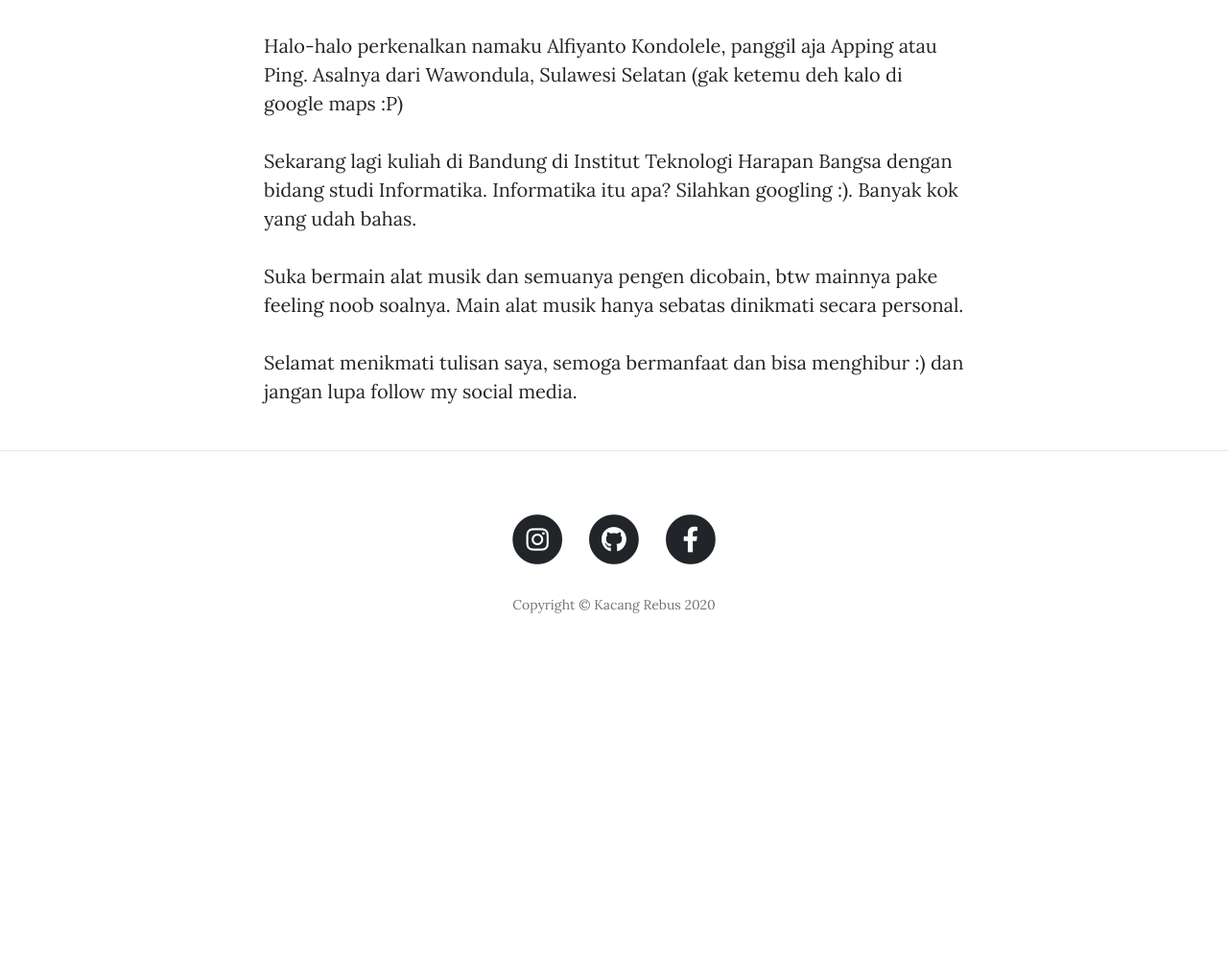
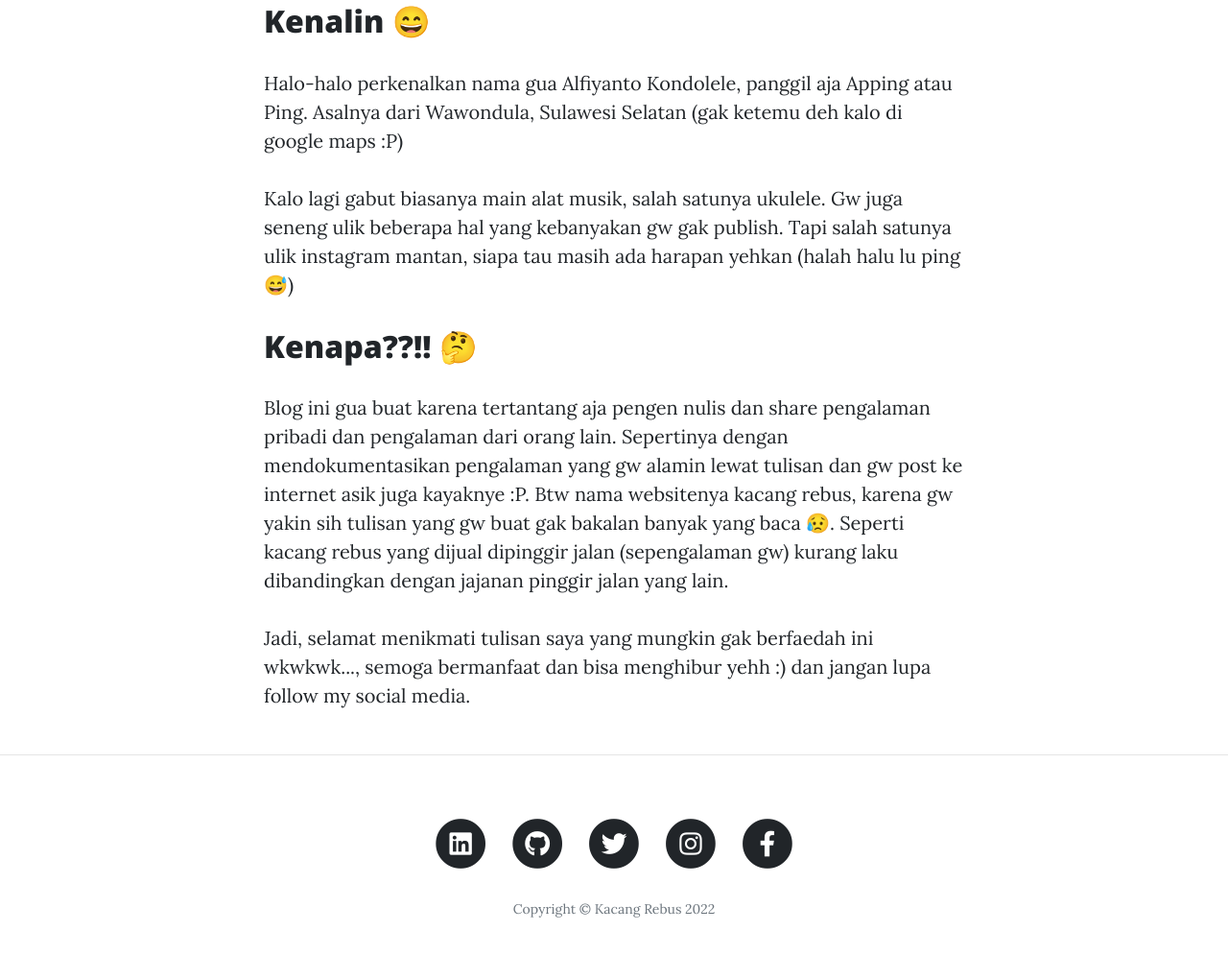
Before and after one commit to haloapping/kacangrebus, a website: page about.html in a window 1280 px wide. Shown: the part 579-1574 px from the top of the page at 96% size. Before the commit the page ends 1285 px from the top, so only its background shows below. Drawn offline with nearby package versions, Linux system fonts and the light colour scheme.

Commit message:
Edit content

```diff
--- a/about.html
+++ b/about.html
@@ -78,34 +78,48 @@
   <div class="container">
     <div class="row">
       <div class="col-lg-8 col-md-10 mx-auto">
-        <p>Halo-halo perkenalkan namaku Alfiyanto Kondolele, panggil aja Apping atau Ping. Asalnya dari Wawondula,
-          Sulawesi Selatan (gak ketemu deh kalo di google maps :P)</p>
+        <h2 class="post-title">
+          Kenalin 😄
+        </h2>
+        <p>
+          Halo-halo perkenalkan nama gua Alfiyanto Kondolele, panggil aja Apping atau Ping. Asalnya dari Wawondula,
+          Sulawesi Selatan (gak ketemu deh kalo di google maps :P)
+        </p>
 
-        <p>Sekarang lagi kuliah di Bandung di Institut Teknologi Harapan Bangsa dengan bidang
-          studi Informatika. Informatika itu apa? Silahkan googling :). Banyak kok yang udah bahas.</p>
+        <p>
+          Kalo lagi gabut biasanya main alat musik, salah satunya ukulele.
+          Gw juga seneng ulik beberapa hal yang kebanyakan gw gak publish.
+          Tapi salah satunya ulik instagram mantan, siapa tau masih ada harapan yehkan (halah halu lu ping 😅)
+        </p>
 
-        <p>Suka bermain alat musik dan semuanya pengen dicobain, btw mainnya pake feeling noob soalnya. Main alat
-          musik hanya sebatas dinikmati secara personal.</p>
+        <h2 class="post-title">
+          Kenapa??!! 🤔
+        </h2>
 
-        <p>Selamat menikmati tulisan saya, semoga bermanfaat dan bisa menghibur :) dan jangan lupa follow my social
-          media.</p>
+        <p>
+          Blog ini gua buat karena tertantang aja pengen nulis dan share pengalaman pribadi dan pengalaman dari orang lain.
+          Sepertinya dengan mendokumentasikan pengalaman yang gw alamin lewat tulisan dan gw post ke internet asik juga kayaknye :P.
+          Btw nama websitenya kacang rebus, karena gw yakin sih tulisan yang gw buat gak bakalan banyak yang baca 😥.
+          Seperti kacang rebus yang dijual dipinggir jalan (sepengalaman gw) kurang laku dibandingkan dengan jajanan pinggir jalan yang lain.
+        </p>
+
+        <p>Jadi, selamat menikmati tulisan saya yang mungkin gak berfaedah ini wkwkwk..., semoga bermanfaat dan bisa menghibur yehh :) dan jangan lupa follow my social media.</p>
       </div>
     </div>
   </div>
 
   <hr>
 
-  <!-- Footer -->
   <footer>
     <div class="container">
       <div class="row">
         <div class="col-lg-8 col-md-10 mx-auto">
           <ul class="list-inline text-center">
             <li class="list-inline-item">
-              <a href="https://www.instagram.com/haloapping/?hl=id" target="_blank">
+              <a href="https://www.linkedin.com/in/haloapping/" target="_blank">
                 <span class="fa-stack fa-lg">
                   <i class="fas fa-circle fa-stack-2x"></i>
-                  <i class="fab fa-instagram fa-stack-1x fa-inverse"></i>
+                  <i class="fab fa-linkedin fa-stack-1x fa-inverse"></i>
                 </span>
               </a>
             </li>
@@ -120,6 +134,24 @@
             </li>
 
             <li class="list-inline-item">
+              <a href="https://twitter.com/haloapping" target="_blank">
+                <span class="fa-stack fa-lg">
+                  <i class="fas fa-circle fa-stack-2x"></i>
+                  <i class="fab fa-twitter fa-stack-1x fa-inverse"></i>
+                </span>
+              </a>
+            </li>
+
+            <li class="list-inline-item">
+              <a href="https://www.instagram.com/haloapping/?hl=id" target="_blank">
+                <span class="fa-stack fa-lg">
+                  <i class="fas fa-circle fa-stack-2x"></i>
+                  <i class="fab fa-instagram fa-stack-1x fa-inverse"></i>
+                </span>
+              </a>
+            </li>
+
+            <li class="list-inline-item">
               <a href="https://www.facebook.com/profile.php?id=100008760859247" target="_blank">
                 <span class="fa-stack fa-lg">
                   <i class="fas fa-circle fa-stack-2x"></i>
@@ -129,7 +161,7 @@
             </li>
           </ul>
 
-          <p class="copyright text-muted">Copyright &copy; Kacang Rebus 2020</p>
+          <p class="copyright text-muted">Copyright &copy; Kacang Rebus 2022</p>
         </div>
       </div>
     </div>
```
Also changed, not shown: contact.html (+22 -4 lines), index.html (+21 -3 lines), posts/common-patterns-of-inductive-reasoning.html (+21 -3 lines), posts/emotive-language-&-euphemisms.html (+21 -3 lines).
